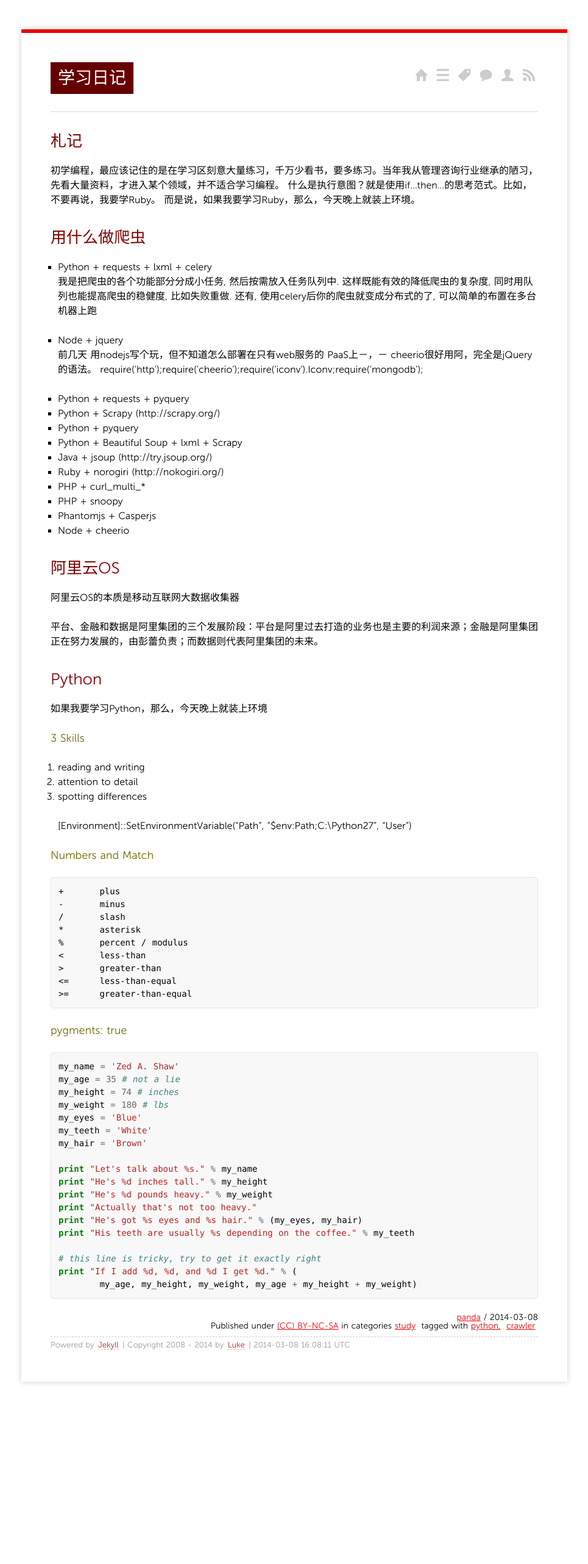
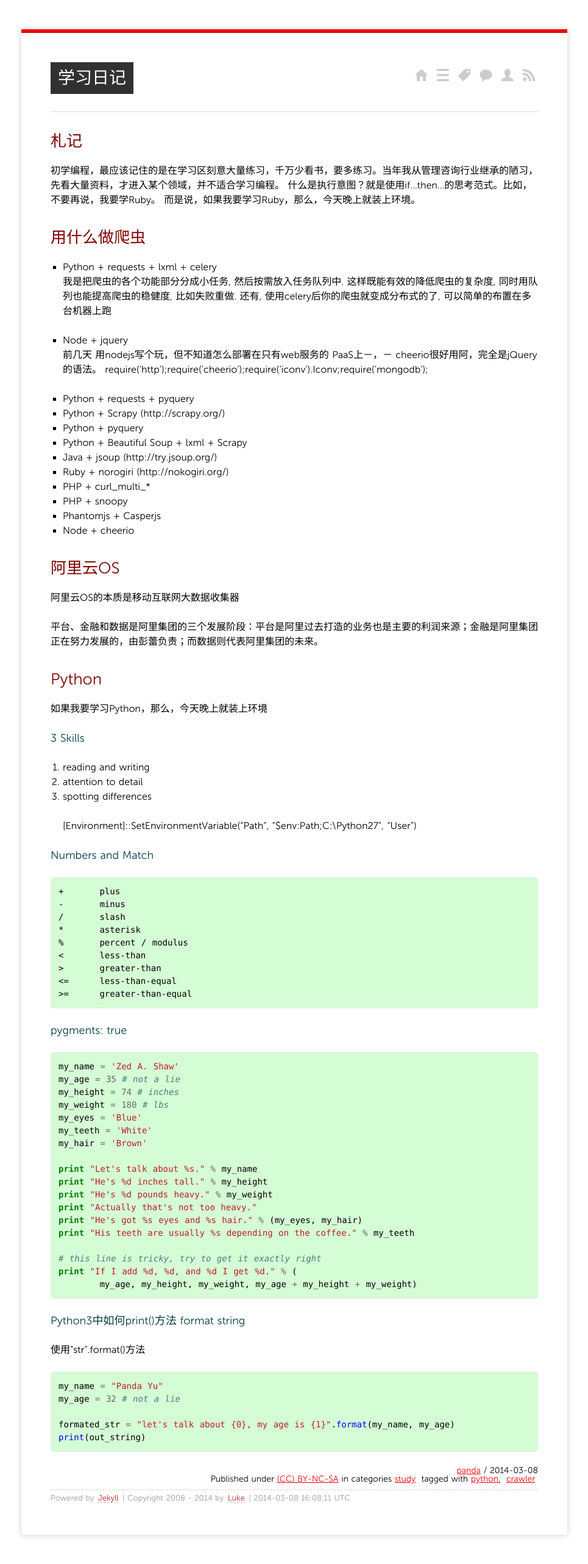
Before and after one commit to yujialive/yujialive.github.io, a Jekyll site: the page built from _posts/2014/2014-03-08-daily-notes.md, in a window 1280 px wide. Shown: the whole page at 61% size, without its empty margins (157-1122 px from the left). Built offline with Jekyll 4.4.1, drawn with Linux system fonts in a browser that asks for light colours; Markdown is read by kramdown in place of the engine named in the settings; comment, search, counter and statistics services are not loaded; before the commit the page ends 2313 px from its top, so only the background shows below that.

Commit message:
daily updates

```diff
--- a/_posts/2014/2014-03-08-daily-notes.md
+++ b/_posts/2014/2014-03-08-daily-notes.md
@@ -76,3 +76,13 @@ print "His teeth are usually %s depending on the coffee." % my_teeth
 print "If I add %d, %d, and %d I get %d." % (
 	my_age, my_height, my_weight, my_age + my_height + my_weight)
 {% endhighlight %}
+
+### Python3中如何`print()`方法 `format string`
+使用"str".format()方法
+{% highlight python %}
+my_name = "Panda Yu"
+my_age = 32 # not a lie
+
+formated_str = "let's talk about {0}, my age is {1}".format(my_name, my_age)
+print(out_string)
+{% endhighlight %}
--- a/media/css/screen.css
+++ b/media/css/screen.css
@@ -83,7 +83,7 @@ h1 {
     line-height: 28px;
     padding: 3px;
     margin: 0 0 28px 0;
-	background-color: #660000;
+	background-color: #313131;
 	color: #fff;
 	display: inline-block;
 	padding: 12px;
@@ -99,7 +99,7 @@ h2 i {
 	color: #ccc;
 }
 h3 {
-    color: #6C6C00;
+    color: #004040;
     font-size: 18px;
     line-height: 24px;
 }
@@ -116,11 +116,11 @@ p.intro {
 }
 ul {
     list-style-type: square;
-    padding-left: 12px;
+    padding-left: 20px;
 }
 ol {
     list-style-type: decimal;
-    padding-left: 12px;
+    padding-left: 20px;
 }
 dt {
     font-weight: 700;
@@ -134,12 +134,13 @@ pre {
     padding: 12px;
     margin: 0 0 24px;
     line-height: 1.5em;
-	background: #f8f8f8;
+	background: #D5FDD5;
 }
 p code {
     font-family: Menlo, Consolas, "Courier New", Courier, "Liberation Mono", monospace;
     font-size: 14px;
     border: 1px solid #edebea;
+    background: #D5FDD5;
 }
 hr {
     border: 0;
```
